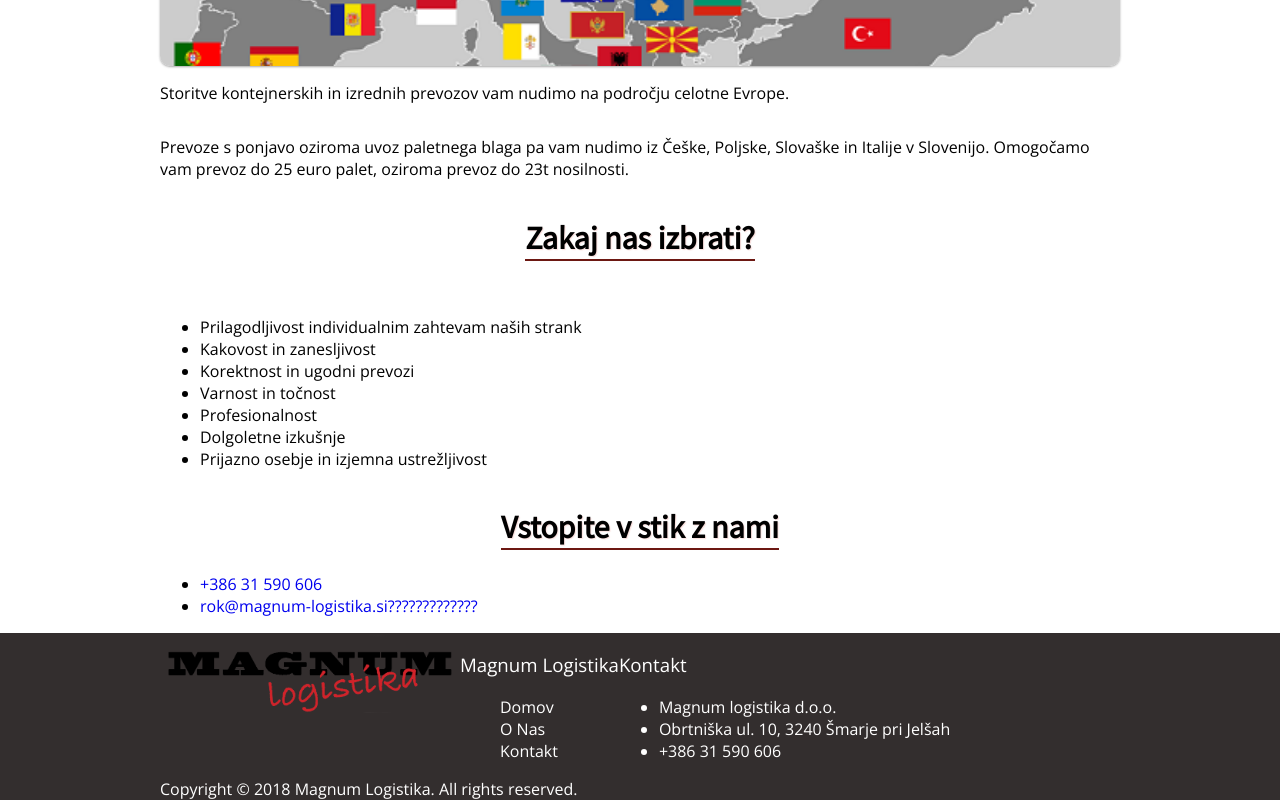
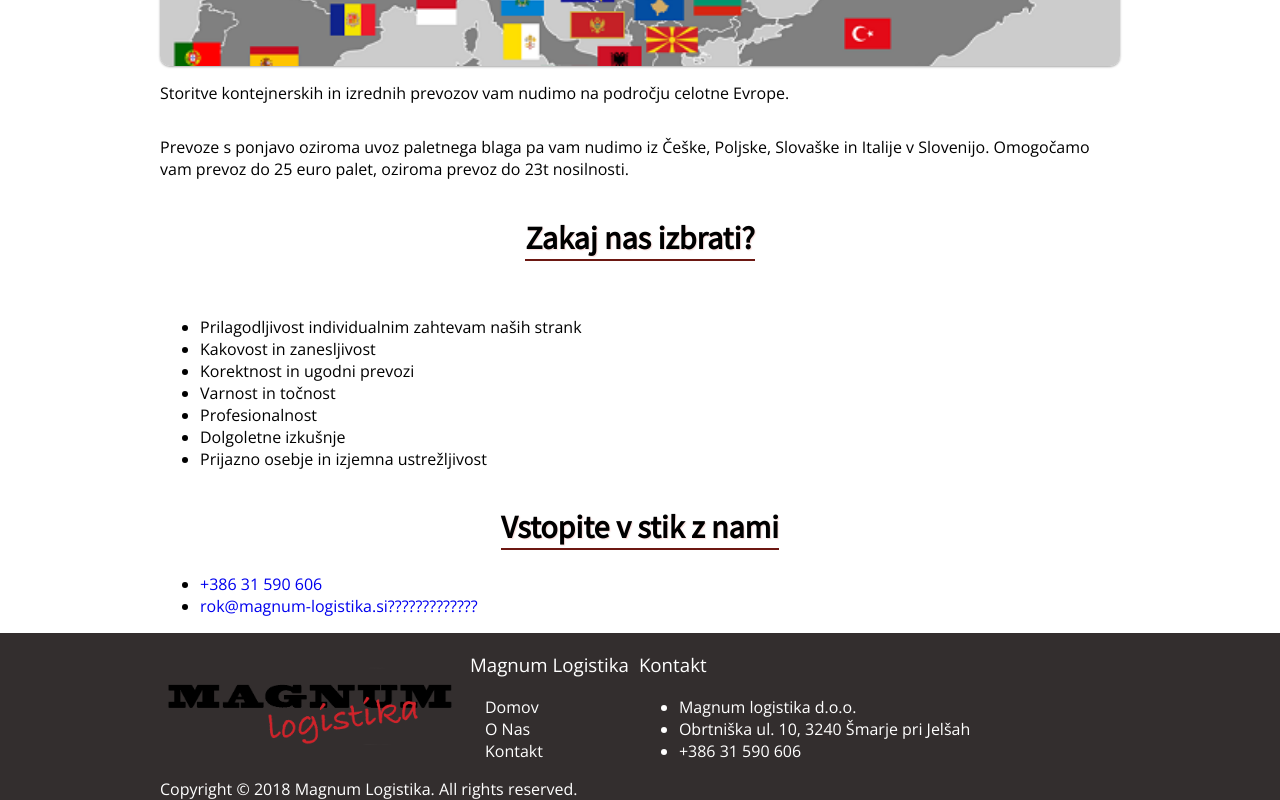
Before and after one commit to budi1200/magnumlogistika, a React (Create React App) app: page / in a window 1280 px wide. Shown: the part 2020-2820 px from the top of the page. Built offline with nearby package versions, Linux system fonts and the light colour scheme.

Commit message:
style updates

```diff
--- a/src/App.css
+++ b/src/App.css
@@ -444,12 +444,25 @@ a{
 	margin: 0 auto;
 }
 
+.footer-big-img-wrapper{
+	display: flex;
+}
+
+.footer-big-wrapper img{
+	align-self: center;
+}
+
+.footer-big-section{
+	padding-left: 10px;
+}
+
 .footer-big-phone{
 	color: rgb(217, 48, 37);
 }
 
 .footer-big-list{
 	list-style-type: none;
+	padding-left: 15px;
 }
 
 .footer-copyright-wrapper{
--- a/src/components/Footer.js
+++ b/src/components/Footer.js
@@ -8,10 +8,10 @@ export default class Footer extends Component{
 		return(
 			<div className="footer-section-wrapper">
 				<div className="footer-big-wrapper">
-					<div>
+					<div className="footer-big-img-wrapper">
 						<img width="300" src="./assets/img/magnum_logistika_logo.png"/>
 					</div>
-					<div>
+					<div className="footer-big-section">
 						<h3>Magnum Logistika</h3>
 						<ul className="footer-big-list">
 							<li><HashLink to="/#header-wrapper" smooth>Domov</HashLink></li>
@@ -19,7 +19,7 @@ export default class Footer extends Component{
 							<li><Link to="/kontakt">Kontakt</Link></li>
 						</ul>
 					</div>
-					<div>
+					<div className="footer-big-section">
 						<h3>Kontakt</h3>
 						<ul>
 							<li>Magnum logistika d.o.o.</li>
--- a/src/components/Kontakt.js
+++ b/src/components/Kontakt.js
@@ -53,7 +53,7 @@ class Kontakt extends Component{
                                 <li>{lang.kontakt.mail}: <a href="mailto:natasa@magnum-logistika.si">natasa@magnum-logistika.si</a></li>
                             </ul>
 
-                            <li className="kontakt-main_li">Jaka Rihatrič Horvat</li>
+                            <li className="kontakt-main_li">Jaka Rihtarič Horvat</li>
                             <ul>
                                 <li>{lang.kontakt.telefon}: <a href="tel:+38670267180">+386 70 267 180</a></li>
                                 <li>{lang.kontakt.mail}: <a href="mailto:jaka@magnum-logistika.si">jaka@magnum-logistika.si</a></li>
@@ -87,6 +87,17 @@ class Kontakt extends Component{
                         </ul>
                     </div>
 
+										<div>
+											<h3>{lang.kontakt.trgovina_title}</h3>
+											<ul className="kontakt-main_ul">
+												<li className="kontakt-main_li">Nina Lpavec</li>
+												<ul>
+													<li>{lang.kontakt.telefon}: <a href="tel:+38670777117">+386 70 777 117</a></li>
+													<li>{lang.kontakt.mail}: <a href="mailto:nina@magnum-logistika.si">nina@magnum-logistika.si</a></li>
+												</ul>
+											</ul>
+										</div>
+
                 </div>
 
             </div>
--- a/src/components/lang/sl.js
+++ b/src/components/lang/sl.js
@@ -28,7 +28,8 @@ const lang1 = {
         racunovodstvo_title: "Računovodstvo",
         prevozi_title: "Organizacija prevozov",
         delavnica_title: "Servisna Delavnica",
-        vulkanizerstvo_title: "Vulkanizerstvo ter premontaža pnevmatik VIANOR",
+				vulkanizerstvo_title: "Vulkanizerstvo ter premontaža pnevmatik VIANOR",
+				trgovina_title: "Trgovina z rezervnimi deli",
         telefon: "Telefon",
         mail: "E-Mail"
     },
```
